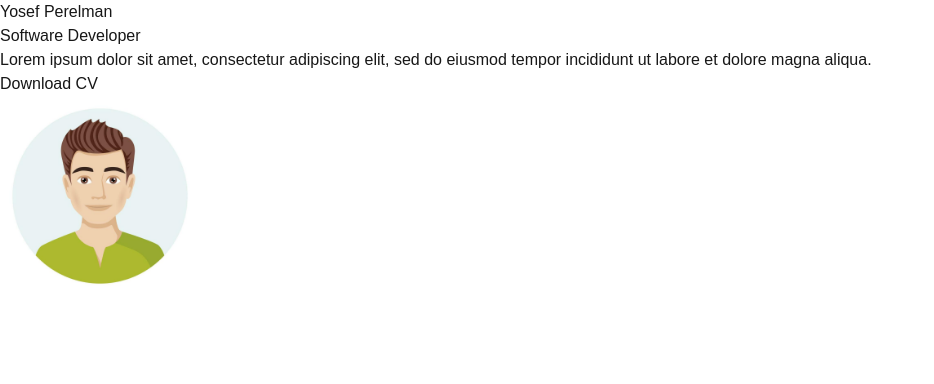
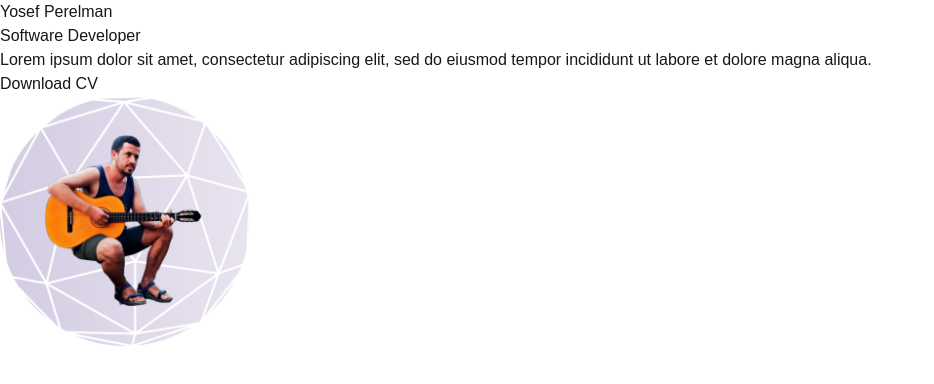
Before and after one commit to Yosef-Perelman/PortfolioWebsite, a Next.js app: page / in a window 1280 px wide. Shown: the top 384 px of the page, without its empty margins (0-934 px from the left). Built offline with nearby package versions, Linux system fonts and the light colour scheme.

Commit message:
Added temp profile pic

```diff
--- a/src/app/components/OpenSection.jsx
+++ b/src/app/components/OpenSection.jsx
@@ -18,13 +18,14 @@ const OpenSection = () => {
                     </div>
                 </div>
                 <div className='col-span-5 place-self-center mt-4 lg:mt-0'>
-                    <div className='rounded-full bg-[#181818] w-[250px] h-[250px] lg:w-[400px] lg:h-[400px] relative'>
+                    <div className='rounded-full bg-[#181818] w-[260px] h-[260px] lg:w-[300px] lg:h-[300px] relative'>
                         <Image
-                            src={'/assets/images/face.jpg'}
+                            src={'/assets/images/profile_pic.png'}
                             alt='face image'
                             className='absolute transform -translate-x-1/2 -translate-y-1/2 top-1/2 left-1/2'
-                            width={200}
-                            height={200} />
+                            width={250}
+                            height={250}
+                         />
                     </div>
                 </div>
             </div>
```
Also changed, not shown: public/assets/images/profile_pic.png (added).
